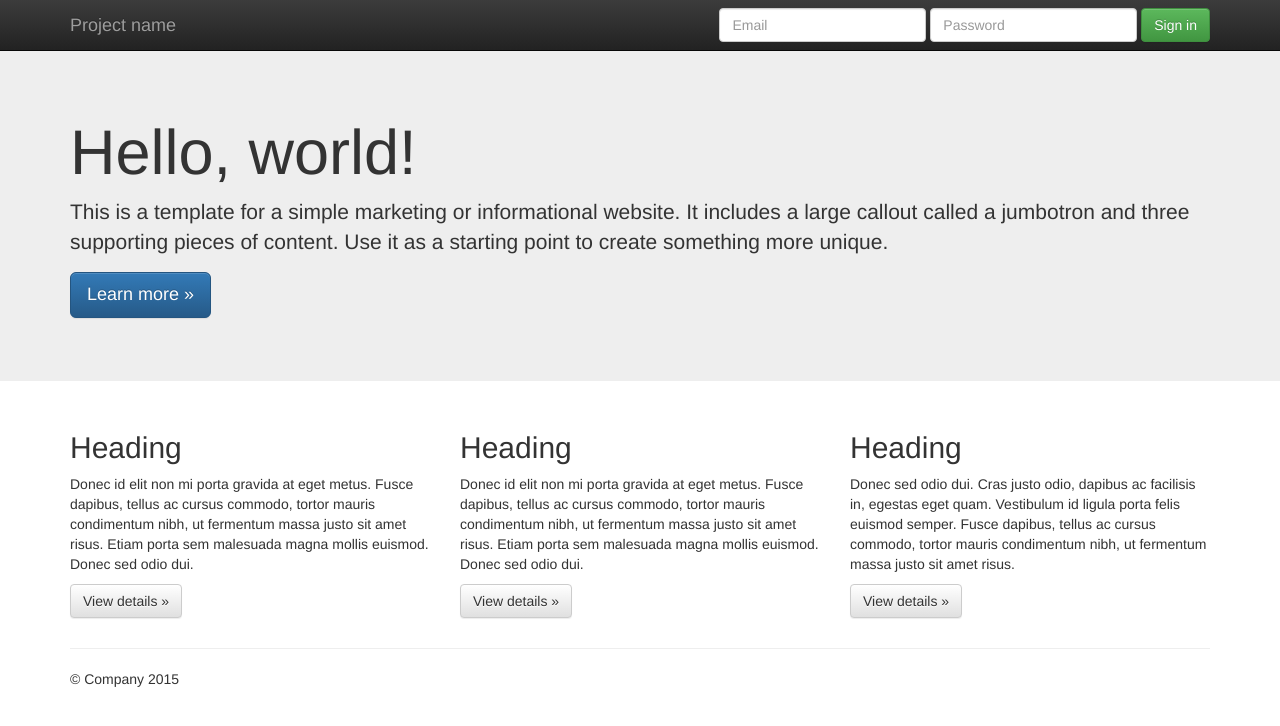
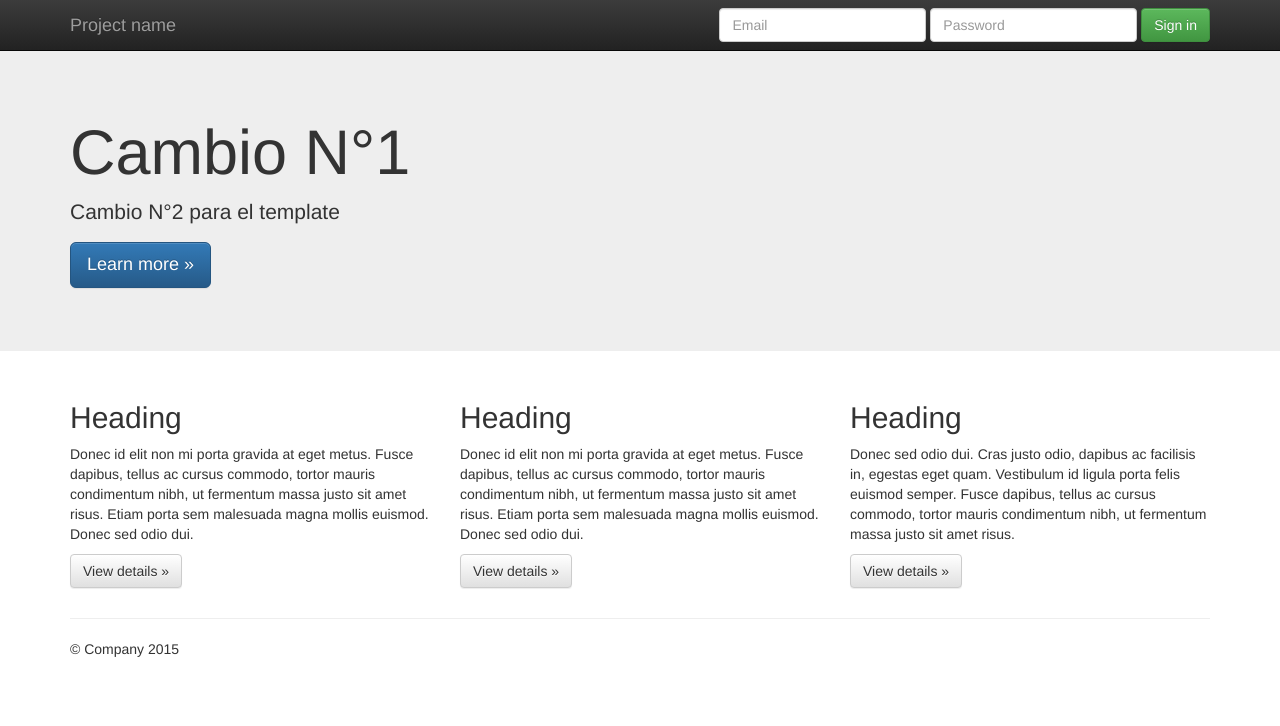
Before and after one commit to exevala/Trabajo2_Estefani_Valdes, a plain HTML site: page index.html in a window 1280 px wide. Drawn offline with nearby package versions, Linux system fonts and the light colour scheme.

Commit message:
Se actualiza template de proyecto

```diff
--- a/index.html
+++ b/index.html
@@ -55,8 +55,8 @@
     <!-- Main jumbotron for a primary marketing message or call to action -->
     <div class="jumbotron">
       <div class="container">
-        <h1>Hello, world!</h1>
-        <p>This is a template for a simple marketing or informational website. It includes a large callout called a jumbotron and three supporting pieces of content. Use it as a starting point to create something more unique.</p>
+        <h1>Cambio N°1</h1>
+        <p>Cambio N°2 para el template</p>
         <p><a class="btn btn-primary btn-lg" href="#" role="button">Learn more &raquo;</a></p>
       </div>
     </div>
```
